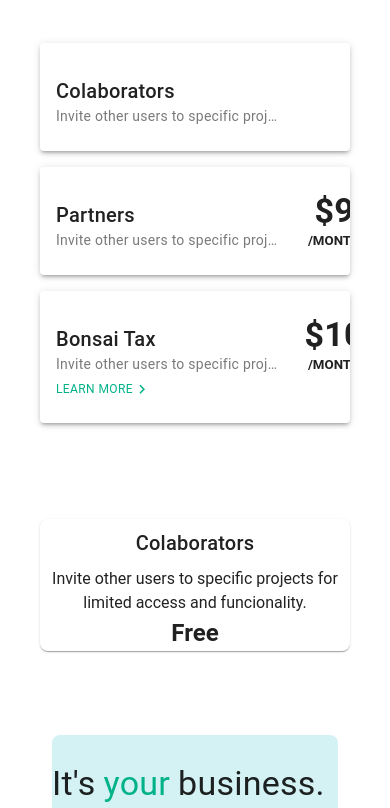
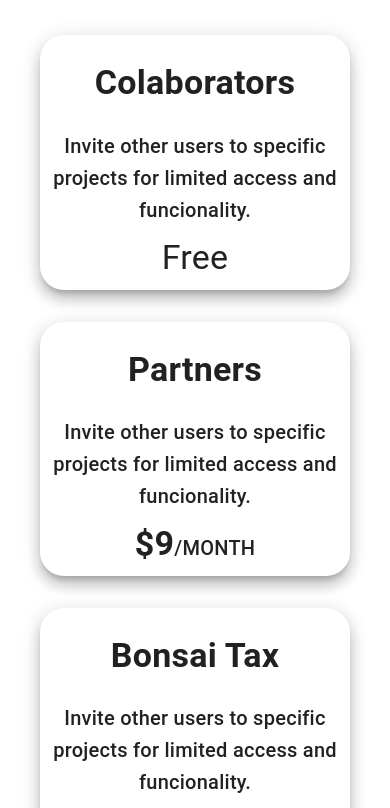
Before and after one commit to FabricioEllerSL/bonsai-pricing-page, a Vue app in the folder front-end/: page / in a window 390 px wide. Shown: the part 2020-2828 px from the top of the page. Built offline with nearby package versions, Linux system fonts and the light colour scheme.

Commit message:
feat: responsive add-ons section

```diff
--- a/front-end/src/components/Bonsai.vue
+++ b/front-end/src/components/Bonsai.vue
@@ -30,7 +30,7 @@
 
     <!-- NAVBAR / HEADER -->
 
-    <v-row class="d-none d-md-block ma-0 pa-0">
+    <v-row class="d-none d-md-flex ma-0 pa-0">
       <v-col class="text-center">
         <h1 class="text-primary ml-n16">bonsai</h1>
       </v-col>
@@ -146,7 +146,7 @@
 
   <!-- SUPER CHARGE CARDS -->
 
-  <v-container class="d-block d-md-flex mt-16 px-10 px-md-16">
+  <v-container class="d-none d-md-flex flex-md-column mt-16 px-10 px-md-16">
     <v-card class="py-6 elevation-3">
       <v-row>
         <v-col cols="10">
@@ -187,11 +187,22 @@
 
   <!-- SUPER CHARGE CARDS MOBILE -->
 
-  <v-container class="d-block d-md-none mt-16 px-10 px-md-16">
-    <v-card class="rounded-lg">
-      <v-card-title class="text-center">Colaborators</v-card-title>
-      <p class="text-center">Invite other users to specific projects for limited access and funcionality.</p>
-      <h2 class="text-center">Free</h2>
+  <v-container class="d-block d-md-none mt-6 px-10 px-md-16">
+    <v-card class="rounded-xl my-8 elevation-10">
+      <v-card-title class="text-center text-h4 font-weight-bold my-3">Colaborators</v-card-title>
+      <p class="text-center text-h6">Invite other users to specific projects for limited access and funcionality.</p>
+      <h2 class="text-center text-h4 my-3">Free</h2>
+    </v-card>
+    <v-card class="rounded-xl my-8 elevation-10">
+      <v-card-title class="text-center text-h4 font-weight-bold my-3">Partners</v-card-title>
+      <p class="text-center text-h6">Invite other users to specific projects for limited access and funcionality.</p>
+      <h2 class="text-h4 d-flex align-end justify-center my-3 font-weight-bold">$9 <h5 class="text-h6">/MONTH</h5></h2>
+
+    </v-card>
+    <v-card class="rounded-xl my-8 elevation-10">
+      <v-card-title class="text-center text-h4 font-weight-bold my-3">Bonsai Tax</v-card-title>
+      <p class="text-center text-h6">Invite other users to specific projects for limited access and funcionality.</p>
+      <h2 class="text-h4 d-flex align-end justify-center my-3 font-weight-bold">$10 <h5 class="text-h6">/MONTH</h5></h2>
     </v-card>
   </v-container>
 
```
